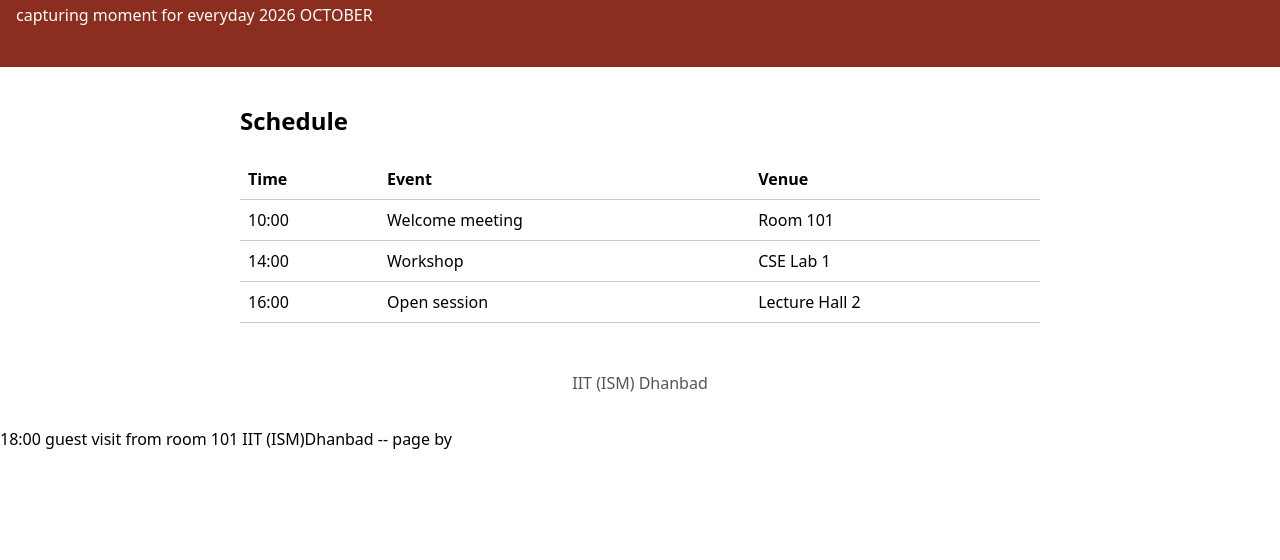
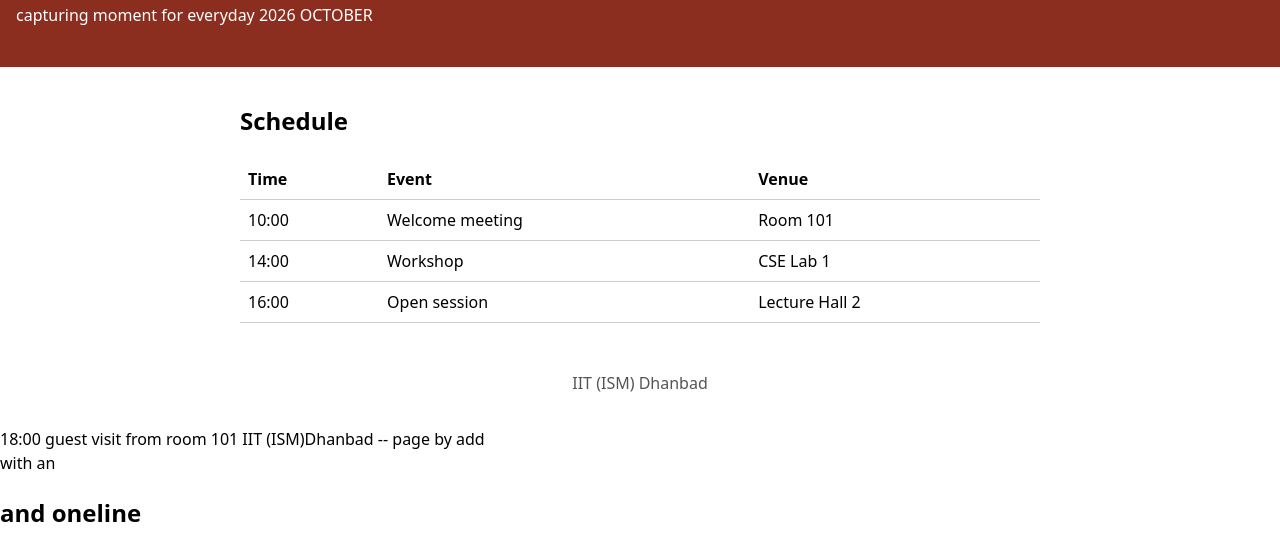
Before and after one commit to Chaitanya-26je0621/club-page, a plain HTML site: page index.html in a window 1280 px wide. Shown: the part 112-672 px from the top of the page. Drawn offline with Linux system fonts and the light colour scheme.

Commit message:
Add a contact section

```diff
--- a/index.html
+++ b/index.html
@@ -40,4 +40,5 @@
 18:00
 guest visit from<club-page>
 	room 101
-	IIT (ISM)Dhanbad -- page by <Chaitanya>
+	IIT (ISM)Dhanbad -- page by <chaitanya>
+	add <section id="contact">with an <h2> and oneline
```
